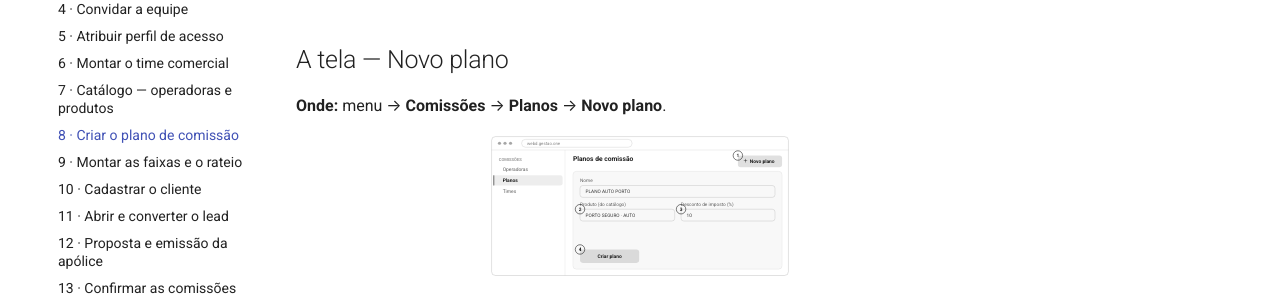
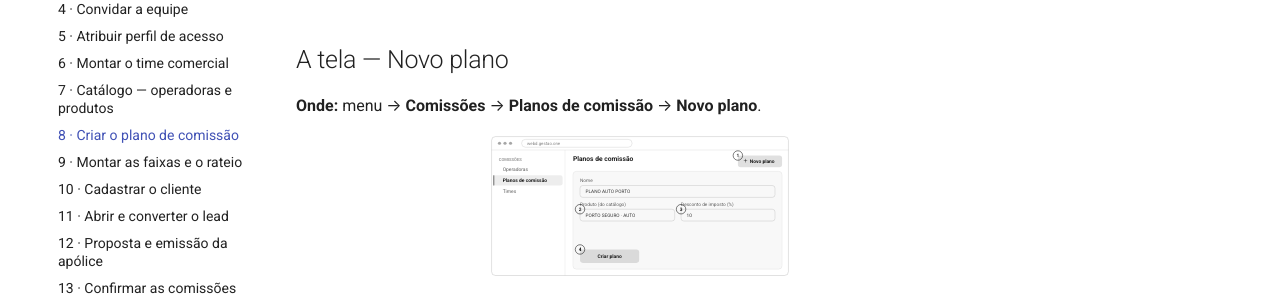
Before and after one commit to renatofagalde/wiki-gestao-one, an MkDocs documentation site: the page built from docs/cookbook/corretora/08-criar-plano.md, in a window 1280 px wide and 900 px high. Shown: the part 371-667 px from the top of the window. Built offline with MkDocs 1.6.1 and Material for MkDocs 9.7.7, drawn with Linux system fonts in a browser that asks for light colours.

Commit message:
📝 docs(cookbook): use real menu label Planos de comissão in plan step

```diff
--- a/docs/cookbook/corretora/08-criar-plano.md
+++ b/docs/cookbook/corretora/08-criar-plano.md
@@ -12,7 +12,7 @@ não a escolhe à mão.
 
 ## A tela — Novo plano
 
-**Onde:** menu → **Comissões** → **Planos** → **Novo plano**.
+**Onde:** menu → **Comissões** → **Planos de comissão** → **Novo plano**.
 
 <figure>
 <svg xmlns="http://www.w3.org/2000/svg" viewBox="0 0 760 360" role="img"
@@ -26,7 +26,7 @@ não a escolhe à mão.
   <text x="22" y="66" font-size="10.5" font-weight="700" fill="currentColor" fill-opacity="0.45">COMISSÕES</text>
   <text x="32" y="92" font-size="12.5" fill="currentColor" fill-opacity="0.7">Operadoras</text>
   <rect x="8" y="102" width="176" height="26" rx="6" fill="currentColor" fill-opacity="0.08"/><rect x="8" y="102" width="3" height="26" fill="currentColor" fill-opacity="0.55"/>
-  <text x="32" y="120" font-size="12.5" font-weight="700" fill="currentColor">Planos</text>
+  <text x="32" y="120" font-size="12.5" font-weight="700" fill="currentColor">Planos de comissão</text>
   <text x="32" y="146" font-size="12.5" fill="currentColor" fill-opacity="0.7">Times</text>
 
   <text x="210" y="66" font-size="17" font-weight="700" fill="currentColor">Planos de comissão</text>
```
